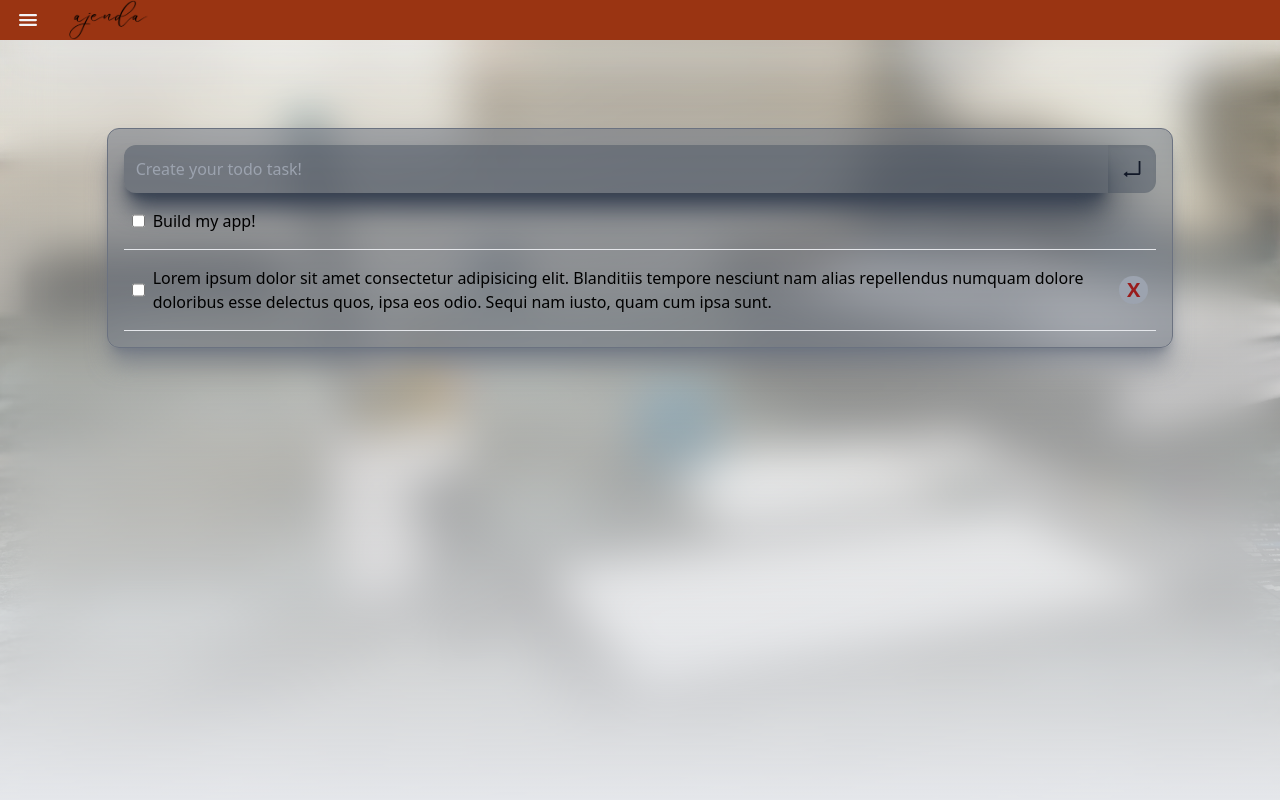
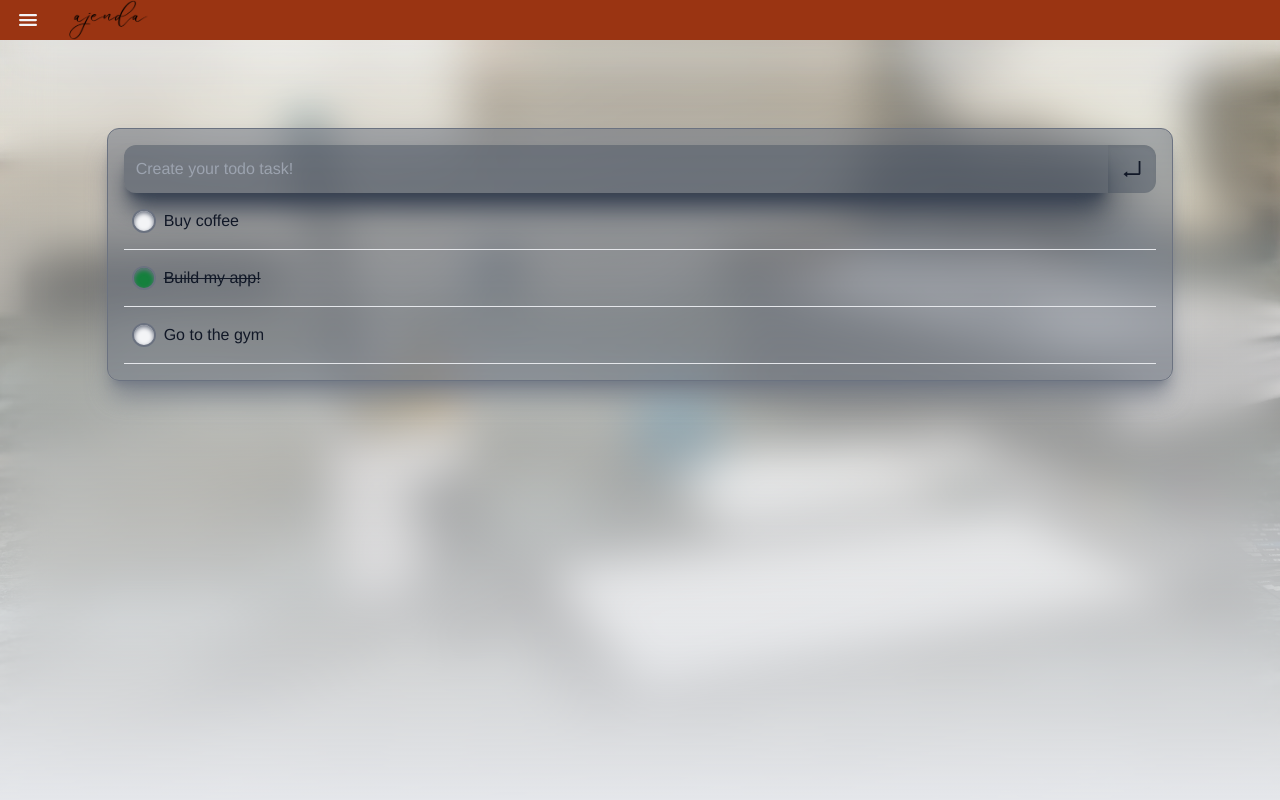
Before and after one commit to CodeX-computing/ajenda, a React (Create React App) app: page /app/todo in a window 1280 px wide. Shown: the top 800 px of the page. Built offline with nearby package versions, Linux system fonts and the light colour scheme.

Commit message:
Finish the todo basic UI

```diff
--- a/src/components/app/Todo.jsx
+++ b/src/components/app/Todo.jsx
@@ -2,6 +2,50 @@ import React from 'react';
 import { AiOutlineEnter } from 'react-icons/ai';
 
 function Todo() {
+  const todos = [
+    {
+      id: 1,
+      title: 'Buy coffee',
+      completed: false,
+    },
+    {
+      id: 2,
+      title: 'Build my app!',
+      completed: true,
+    },
+    {
+      id: 3,
+      title: 'Go to the gym',
+      completed: false,
+    },
+  ];
+
+  const handleComplete = (e) => {
+    const index = e.target.id - 1;
+    console.log(todos[index].completed);
+    if (todos[index].completed === false) {
+      todos[index].completed = true;
+      e.target.style.backgroundColor = 'green';
+      e.target.nextSibling.style.textDecoration = 'line-through';
+    } else {
+      todos[index].completed = false;
+      e.target.style.backgroundColor = 'white';
+      e.target.nextSibling.style.textDecoration = 'none';
+    }
+  };
+
+  const todoList = todos.map((todo) => (
+    <div key={todo.id} className="flex w-full px-2 py-4 border-b">
+      <label htmlFor="todo" className="flex items-center">
+        <input type="checkbox" id="todo" className="hidden" />
+        <button id={todo.id} type="button" className={`${todo.completed ? 'bg-green-700' : 'bg-gray-100'} w-6 h-6 flex items-center justify-center rounded-full border-2 border-gray-500 mr-2 shadow-gray-500 shadow-inner`} onClick={(e) => handleComplete(e)}>
+          <p className="text-2xl text-gray-500 hidden">✓</p>
+        </button>
+        <p className={`${todo.completed ? 'line-through' : 'no-line-through'} text-gray-900`}>{todo.title}</p>
+      </label>
+    </div>
+  ));
+
   return (
     <div className="w-screen h-screen">
       <div className="bg-gradient-to-b from-transparent to-gray-200 backdrop-blur-xl w-full h-full flex flex-col justify-start items-center pt-32">
@@ -13,15 +57,7 @@ function Todo() {
               <AiOutlineEnter className="text-2xl text-" />
             </button>
           </div>
-          <div className="flex w-full px-2 py-4 border-b">
-            <input type="checkbox" className="p-4 bg-gary-300" />
-            <p className="ml-2">Build my app!</p>
-          </div>
-          <div className="flex w-full px-2 py-4 border-b">
-            <input type="checkbox" />
-            <p className="ml-2">Lorem ipsum dolor sit amet consectetur adipisicing elit. Blanditiis tempore nesciunt nam alias repellendus numquam dolore doloribus esse delectus quos, ipsa eos odio. Sequi nam iusto, quam cum ipsa sunt.</p>
-            <div className="ml-2 text-xl font-bold text-red-800 bg-gray-400 self-center px-2 rounded-full pointer">X</div>
-          </div>
+          {todoList}
         </div>
       </div>
     </div>
--- a/src/index.css
+++ b/src/index.css
@@ -10,5 +10,6 @@
 
 html {
   overflow-x: hidden;
+  font-family: Helvetica, sans-serif, Arial;
   /* height: fit-content; */
 }
```
